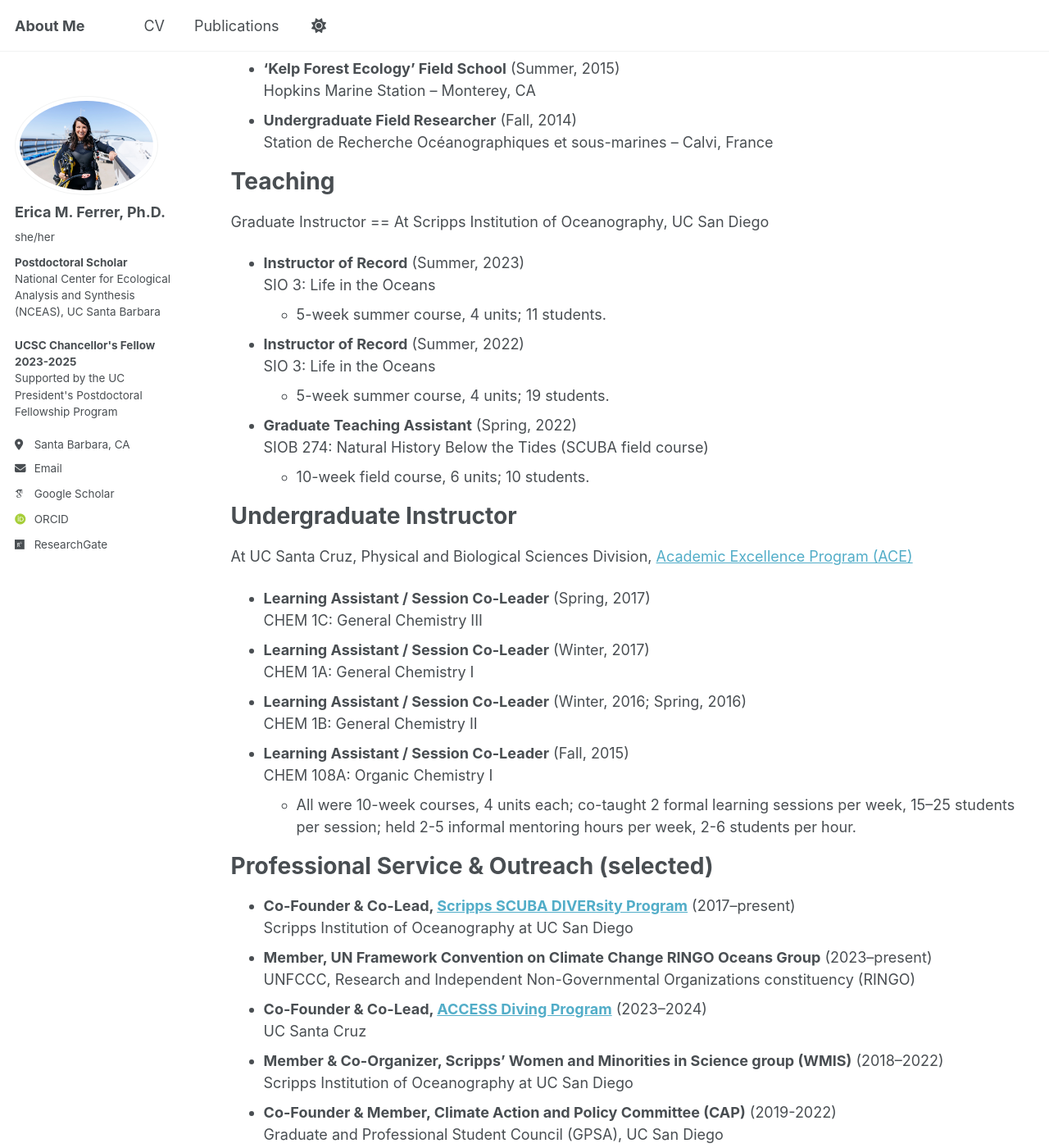
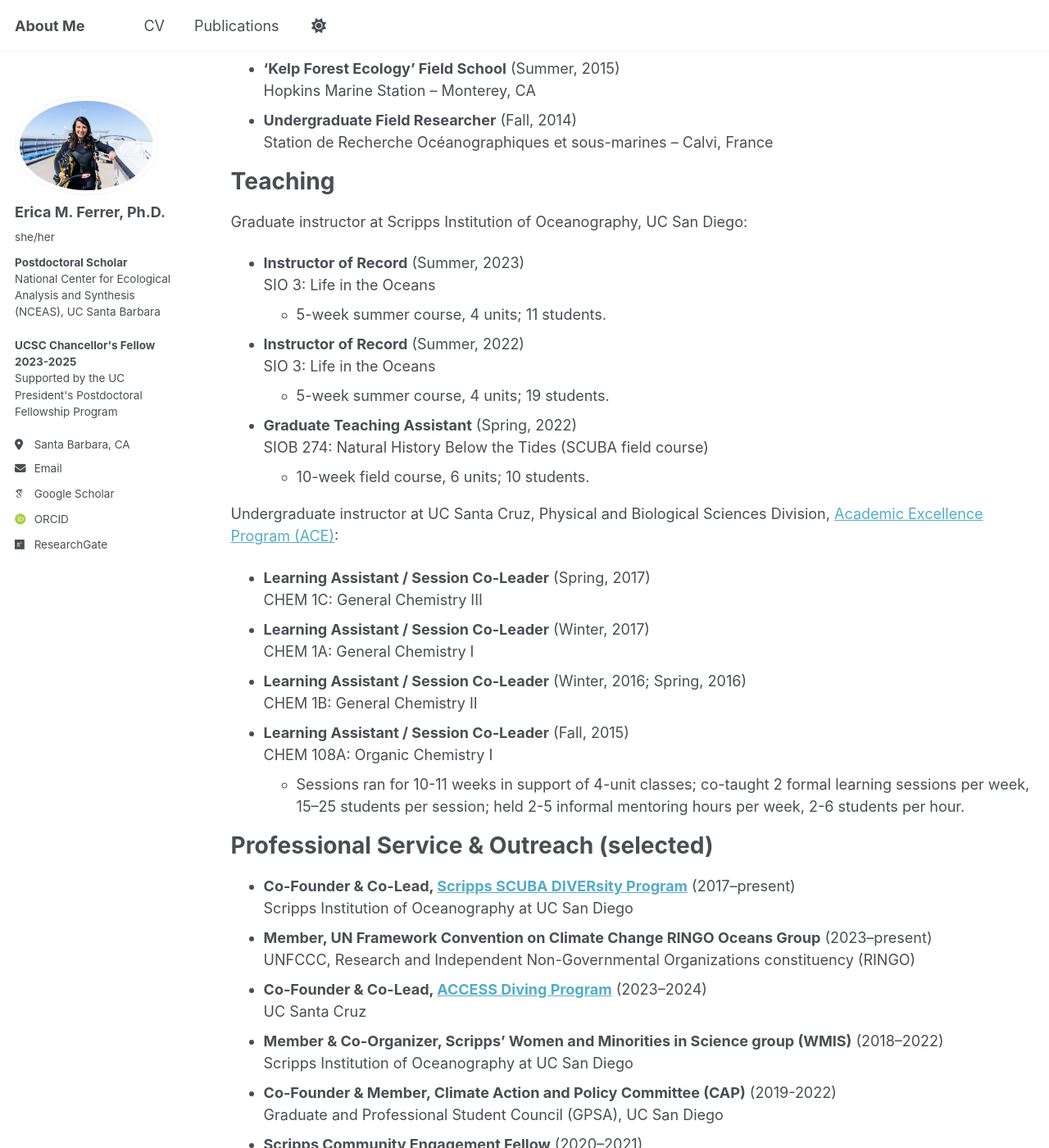
Before and after one commit to emferrer/emferrer.github.io, a Jekyll site: the page built from _pages/cv.md, in a window 1280 px wide and 1400 px high, scrolled down 1358 px. Shown: the whole window at 82% size. Built offline with Jekyll 4.4.1, drawn with Linux system fonts in a browser that asks for light colours; some web fonts are replaced; a script that is not in the unit is left out; some of the changed text lies outside the part shown.

Commit message:
Update cv.md

```diff
--- a/_pages/cv.md
+++ b/_pages/cv.md
@@ -58,9 +58,7 @@ Field Experience (selected)
 
 Teaching
 ======
-Graduate Instructor
-==
-At Scripps Institution of Oceanography, UC San Diego
+Graduate instructor at Scripps Institution of Oceanography, UC San Diego:
 * <b>Instructor of Record</b> (Summer, 2023)
   SIO 3: Life in the Oceans
   * 5-week summer course, 4 units; 11 students.
@@ -71,9 +69,7 @@ At Scripps Institution of Oceanography, UC San Diego
   SIOB 274: Natural History Below the Tides (SCUBA field course)
   * 10-week field course, 6 units; 10 students.
 
-Undergraduate Instructor
-==
-At UC Santa Cruz, Physical and Biological Sciences Division, [Academic Excellence Program (ACE)](https://ace.science.ucsc.edu/)
+Undergraduate instructor at UC Santa Cruz, Physical and Biological Sciences Division, [Academic Excellence Program (ACE)](https://ace.science.ucsc.edu/):
 * <b>Learning Assistant / Session Co-Leader</b> (Spring, 2017)
   CHEM 1C: General Chemistry III
 * <b>Learning Assistant / Session Co-Leader</b> (Winter, 2017)
@@ -82,7 +78,7 @@ At UC Santa Cruz, Physical and Biological Sciences Division, [Academic Excellenc
   CHEM 1B: General Chemistry II
 * <b>Learning Assistant / Session Co-Leader</b> (Fall, 2015)
   CHEM 108A: Organic Chemistry I
-  * All were 10-week courses, 4 units each; co-taught 2 formal learning sessions per week, 15–25 students per session; held 2-5 informal mentoring hours per week, 2-6 students per hour.
+  * Sessions ran for 10-11 weeks in support of 4-unit classes; co-taught 2 formal learning sessions per week, 15–25 students per session; held 2-5 informal mentoring hours per week, 2-6 students per hour.
 
 
 Professional Service & Outreach (selected)
@@ -102,8 +98,7 @@ Professional Service & Outreach (selected)
 * <b>Vice President of Campus Affairs (elected)</b> (2018-2019)
   Graduate and Professional Student Council (GPSA), UC San Diego
 
-Newspaper Op-Eds
-==
+<b>Newspaper Op-Eds:</b>
 * Cavan, E., <b>Ferrer, E. M.</b>, and Sumaila, R. U. [<i>The ocean should be front and center at COP26</i>](https://www.euronews.com/2021/11/05/don-t-sideline-fish-and-the-ocean-at-cop26-view). Euronews.
 * Becker, M., Dohner, J., and <b>Ferrer, E. M.</b> [<i>Why ocean lovers should follow the global climate conference</i>](https://www.sandiegouniontribune.com/2019/12/05/why-ocean-lovers-should-follow-global-climate-conference/). San Diego Union Tribune.
 * Costa, M. T., <b>Ferrer, E. M.</b>, and Levin, L.A. [<i>De Anza Cove wetland restoration would help protect us against sea-level rise</i>](https://www.sandiegouniontribune.com/2018/12/05/why-de-anza-cove-wetland-restoration-would-help-protect-us-against-sea-level-rise/). San Diego Union Tribune.
```
